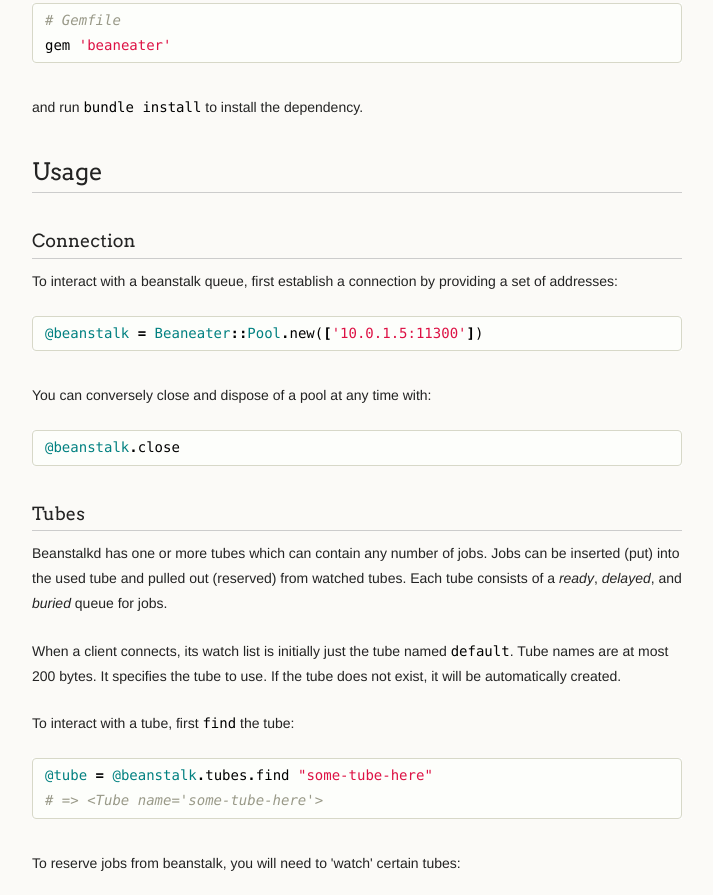
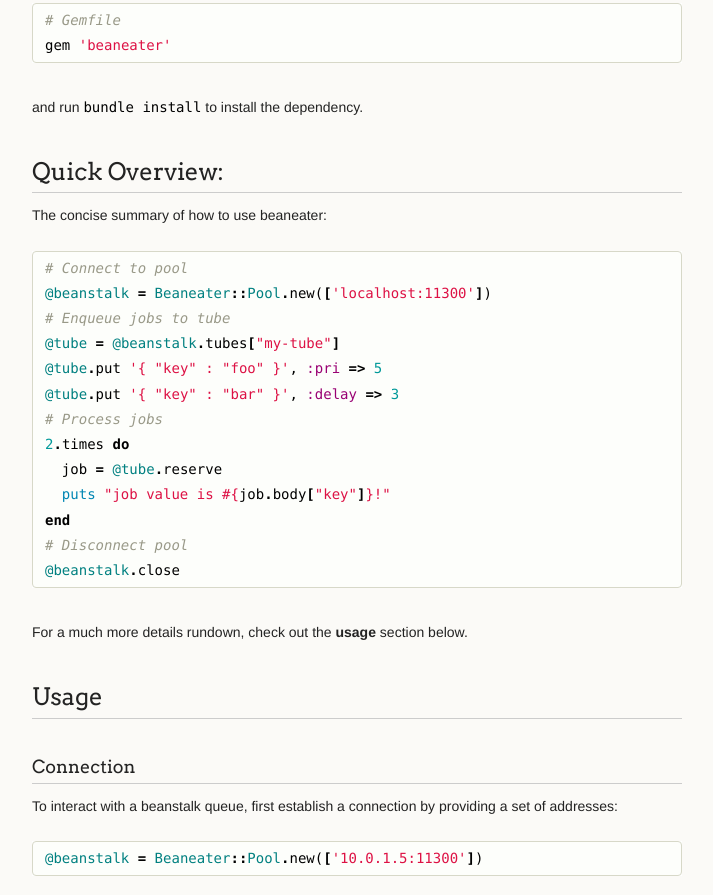
Before and after one commit to beanstalkd/beaneater, a plain HTML site: page index.html in a window 1280 px wide. Shown: the part 1831-2726 px from the top of the page, without its empty margins (278-991 px from the left). Drawn offline with Linux system fonts and the light colour scheme.

Commit message:
Create gh-pages branch via GitHub

```diff
--- a/index.html
+++ b/index.html
@@ -128,6 +128,27 @@ beanstalkd -p 11300
 </pre></div>
 
 <p>and run <code>bundle install</code> to install the dependency.</p>
+
+<h2>Quick Overview:</h2>
+
+<p>The concise summary of how to use beaneater:</p>
+
+<div class="highlight"><pre><span class="c1"># Connect to pool</span>
+<span class="vi">@beanstalk</span> <span class="o">=</span> <span class="no">Beaneater</span><span class="o">::</span><span class="no">Pool</span><span class="o">.</span><span class="n">new</span><span class="p">(</span><span class="o">[</span><span class="s1">'localhost:11300'</span><span class="o">]</span><span class="p">)</span>
+<span class="c1"># Enqueue jobs to tube</span>
+<span class="vi">@tube</span> <span class="o">=</span> <span class="vi">@beanstalk</span><span class="o">.</span><span class="n">tubes</span><span class="o">[</span><span class="s2">"my-tube"</span><span class="o">]</span>
+<span class="vi">@tube</span><span class="o">.</span><span class="n">put</span> <span class="s1">'{ "key" : "foo" }'</span><span class="p">,</span> <span class="ss">:pri</span> <span class="o">=&gt;</span> <span class="mi">5</span>
+<span class="vi">@tube</span><span class="o">.</span><span class="n">put</span> <span class="s1">'{ "key" : "bar" }'</span><span class="p">,</span> <span class="ss">:delay</span> <span class="o">=&gt;</span> <span class="mi">3</span>
+<span class="c1"># Process jobs</span>
+<span class="mi">2</span><span class="o">.</span><span class="n">times</span> <span class="k">do</span>
+  <span class="n">job</span> <span class="o">=</span> <span class="vi">@tube</span><span class="o">.</span><span class="n">reserve</span>
+  <span class="nb">puts</span> <span class="s2">"job value is </span><span class="si">#{</span><span class="n">job</span><span class="o">.</span><span class="n">body</span><span class="o">[</span><span class="s2">"key"</span><span class="o">]</span><span class="si">}</span><span class="s2">!"</span>
+<span class="k">end</span>
+<span class="c1"># Disconnect pool</span>
+<span class="vi">@beanstalk</span><span class="o">.</span><span class="n">close</span>
+</pre></div>
+
+<p>For a much more details rundown, check out the <strong>usage</strong> section below.</p>
 
 <h2>Usage</h2>
 
```
Also changed, not shown: params.json (+1 -1 lines).
